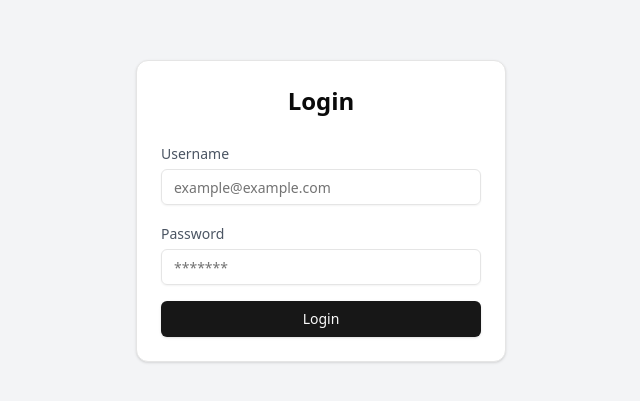
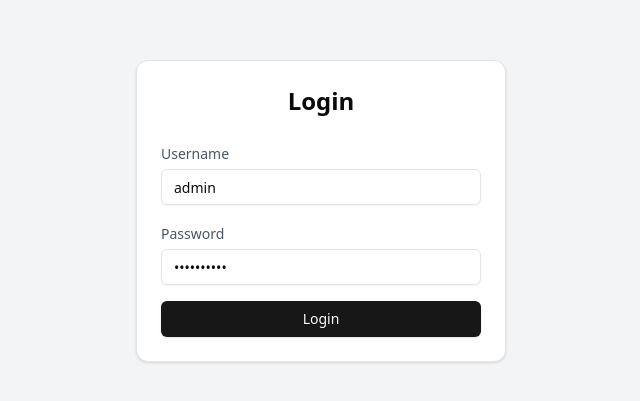
Before and after one commit to karoljanowski/pasta, a Next.js app: page /login in a window 1280 px wide. Shown: the part 189-590 px from the top of the page, without its empty margins (319-959 px from the left). Built offline with nearby package versions, Linux system fonts and the light colour scheme; no server answers.

Commit message:
fix warnings from build, add credentials

```diff
--- a/src/app/login/page.tsx
+++ b/src/app/login/page.tsx
@@ -20,7 +20,7 @@ const LoginPage = () => {
         } else if (state.cretentailsError) {
             toast.error(state.cretentailsError)
         }
-    }, [state])
+    }, [state, router])
 
     return (
         <>
@@ -36,14 +36,14 @@ const LoginPage = () => {
                                     <label htmlFor="username" className="font-medium text-sm text-gray-600">
                                         Username
                                     </label>
-                                    <Input type="text" id="username" name="username" placeholder='example@example.com' className='min-w-80 mt-1' />
+                                    <Input type="text" id="username" name="username" placeholder='example@example.com' defaultValue="admin" className='min-w-80 mt-1' />
                                     {state.errors?.username && <p className='text-red-500 text-sm'>{state.errors.password}</p>}
                                 </div>
                                 <div>
                                     <label htmlFor="password" className="font-medium text-sm text-gray-600">
                                         Password
                                     </label>
-                                    <Input type="password" id="password" name="password" placeholder='*******' className='min-w-80 mt-1' />
+                                    <Input type="password" id="password" name="password" placeholder='*******' defaultValue="Test123!@#" className='min-w-80 mt-1' />
                                     {state.errors?.password && <p className='text-red-500 text-sm'>{state.errors.password}</p>}
                                 </div>
                                 <FormButton text='Login' className='w-full' />
--- a/src/components/Homepage/Slider.tsx
+++ b/src/components/Homepage/Slider.tsx
@@ -82,7 +82,7 @@ const Slider = ({ menu }: { menu: Product[] }) => {
 
     useEffect(() => {
         if (inView) handleAnimation(activeIndex + 1);
-    }, [inView, activeIndex]);
+    }, [inView, activeIndex, handleAnimation]);
 
     return (
         <div className="mt-16 pt-16 text-white flex flex-col items-center bg-red-700">
--- a/src/components/checkout/CheckoutForm.tsx
+++ b/src/components/checkout/CheckoutForm.tsx
@@ -24,7 +24,7 @@ const CheckoutForm = () => {
         } else if (!state.success && state.errors) {
             toast.error('Check order form')
         }
-    }, [state])
+    }, [state, clearCart])
 
     return (
         <div>
--- a/src/components/dashboard/FileManager/FileUpload.tsx
+++ b/src/components/dashboard/FileManager/FileUpload.tsx
@@ -5,7 +5,7 @@ import { Dialog, DialogContent, DialogHeader, DialogTitle } from "@/components/u
 import { addFile } from "@/lib/actions"
 import { DialogDescription, DialogTrigger } from "@radix-ui/react-dialog"
 import { useFormState } from "react-dom"
-import { Image } from "lucide-react"
+import { ImageIcon } from "lucide-react"
 import toast from 'react-hot-toast'
 import FormButton from '@/components/FormButton'
 
@@ -42,7 +42,7 @@ const FileUpload = () => {
 
                 <form action={action} className="flex flex-col">
                     <label htmlFor="file" className="w-full py-2 px-4 bg-gray-100 flex justify-center flex-col items-center cursor-pointer">
-                        <Image className="w-6 h-6" />
+                        <ImageIcon className="w-6 h-6" />
                         {fileName}
                     </label>
                     <input type="file" name="file" id="file" className="hidden" onChange={handleFileChange} />
--- a/src/components/dashboard/Menu/Form/ProductForm.tsx
+++ b/src/components/dashboard/Menu/Form/ProductForm.tsx
@@ -30,7 +30,7 @@ const ProductEdit = ({ product, mode, image }: ProductFormProps) => {
             toast.error('Check product form');
         }
 
-    }, [state]);
+    }, [state, mode]);
 
     return (
         <div className="mt-5">
```
